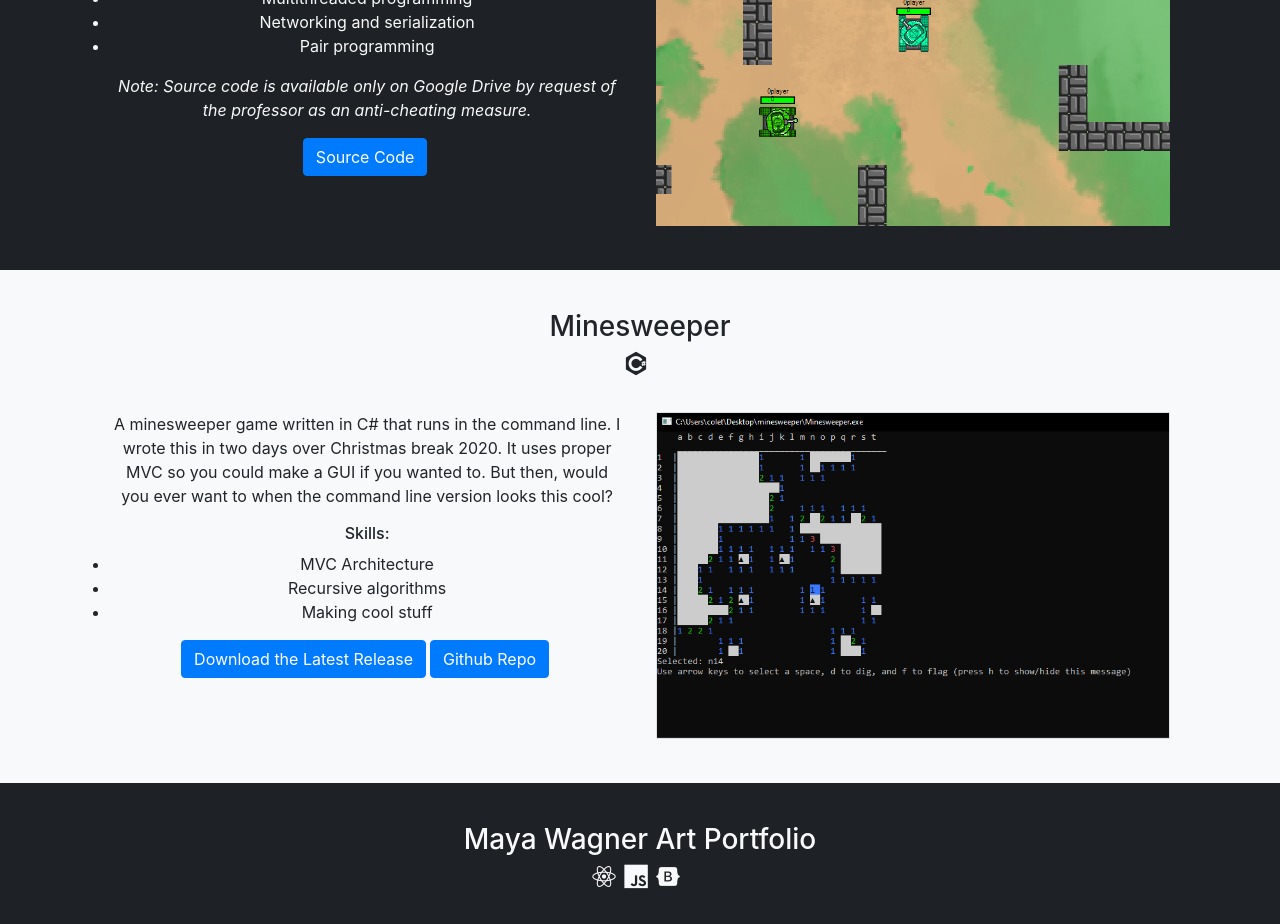
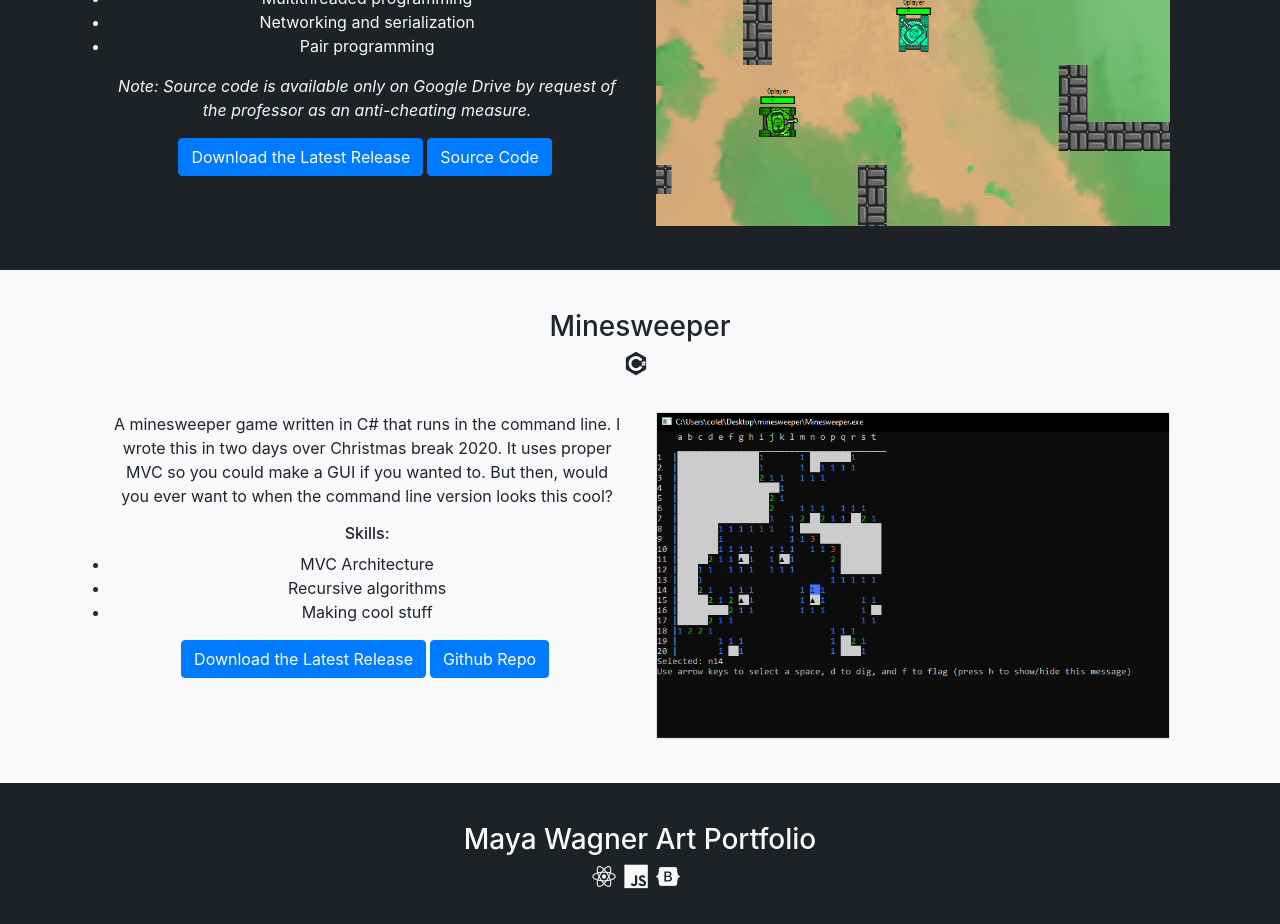
Before and after one commit to coletaylor017/coletaylorportfolio-react, a React (Create React App) app: page / in a window 1280 px wide. Shown: the part 1420-2344 px from the top of the page. Built offline with nearby package versions, Linux system fonts and the light colour scheme.

Commit message:
Add tank wars download link

```diff
--- a/src/App.js
+++ b/src/App.js
@@ -82,6 +82,10 @@ function App() {
                   }
                   buttons={[
                     {
+                      text: "Download the Latest Release",
+                      link: "https://github.com/coletaylor017/TankWars/releases/download/1.0/TankWars.zip"
+                    },
+                    {
                       text: "Source Code",
                       link: "https://drive.google.com/drive/folders/1RTC3nCgGwwyfH-rDea6EefxYQvfNlCuO?usp=sharing"
                     }
```
